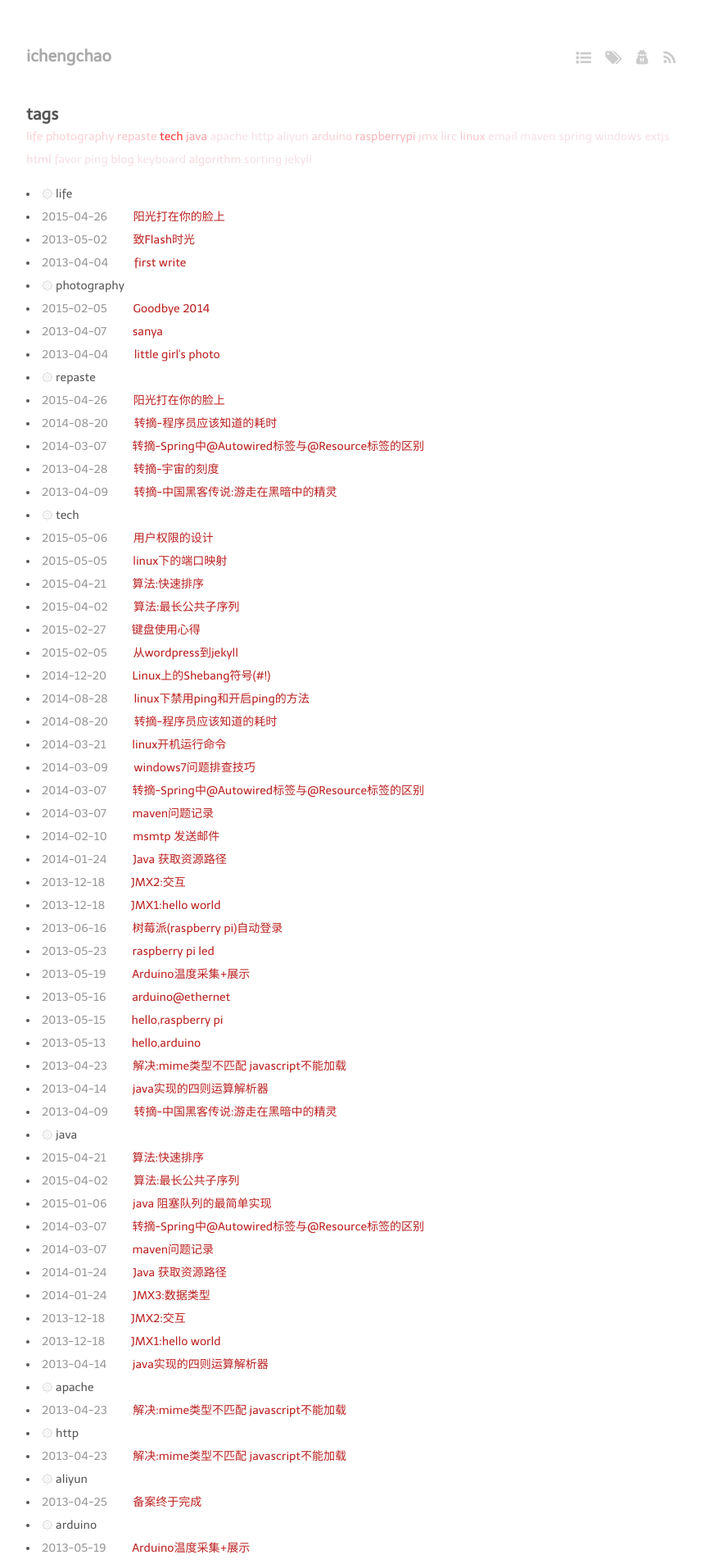
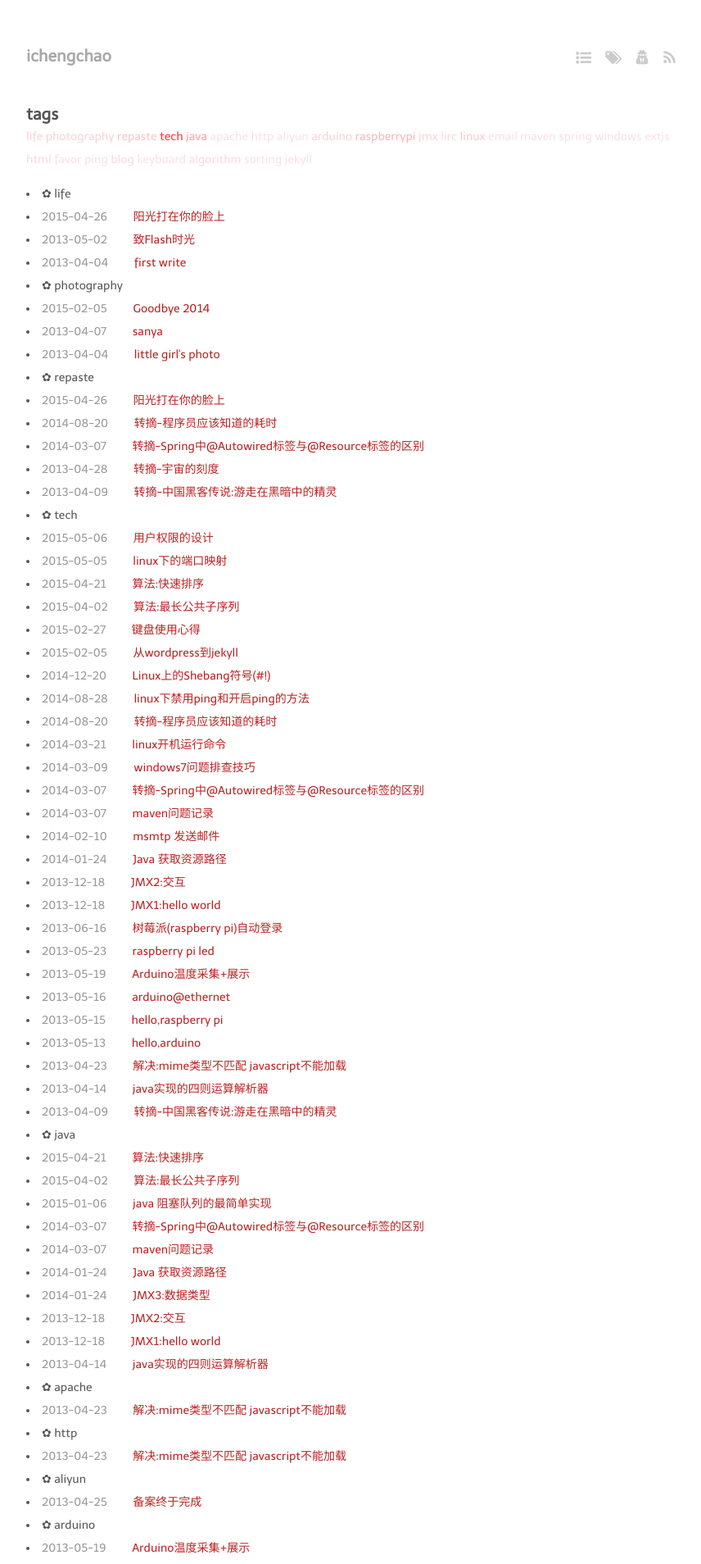
Before and after one commit to ichengchao/ichengchao.github.io, a Jekyll site: the page built from tags.markdown, in a window 1280 px wide. Shown: the top 1908 px of the page at 82% size, without its empty margins (208-1064 px from the left). Built offline with Jekyll 4.4.1, drawn with Linux system fonts in a browser that asks for light colours; nearby versions of some CDN libraries; Markdown is read by kramdown in place of the engine named in the settings.

Commit message:
modify before logo

```diff
--- a/media/css/style.css
+++ b/media/css/style.css
@@ -121,8 +121,9 @@ ul.listing {
     ul.listing li.listing-seperator {
       font-family: "telexregular", "Hiragino Sans GB", "Microsoft YaHei", sans-serif; }
       ul.listing li.listing-seperator:before {
-        content: "۞ ";
-        color: #ccc; }
+        content: "✿ ";
+        /*color: #ccc;*/
+		}
 
 article {
   margin: 2em 0; }
```
